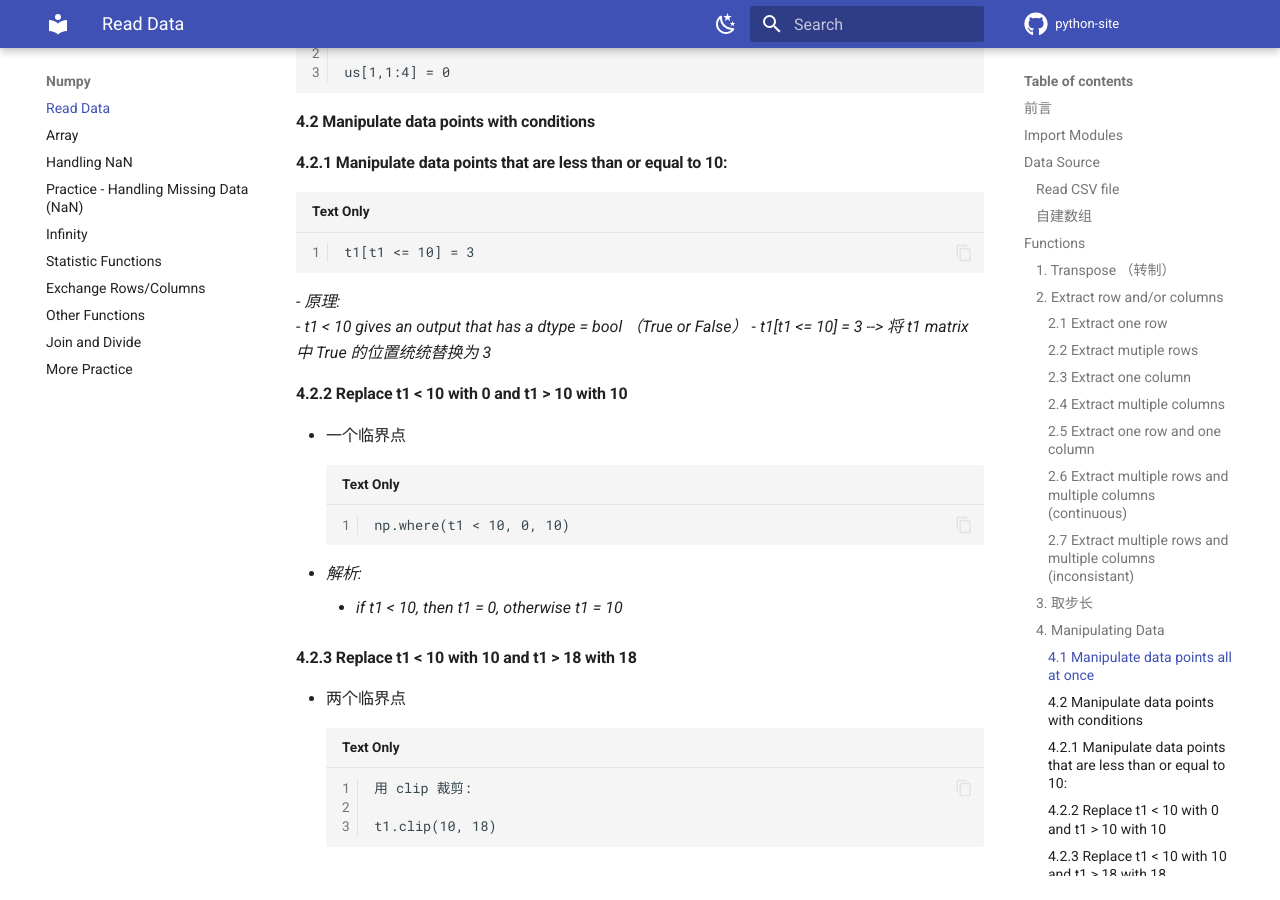
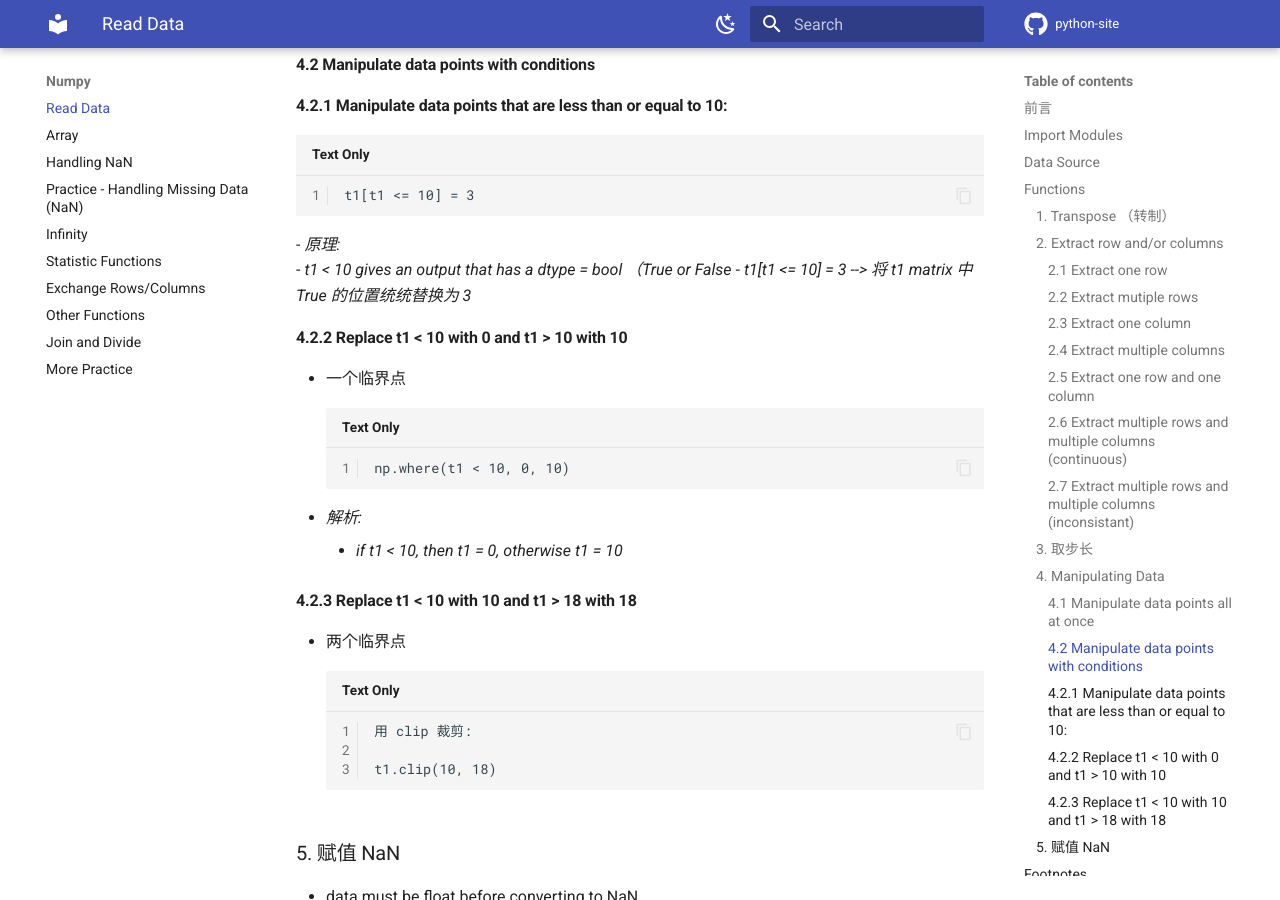
Before and after one commit to rojia20/python-site, an MkDocs documentation site: the page built from docs/numpy/numpy_readdata.md, in a window 1280 px wide and 900 px high, scrolled down 4540 px. Built offline with MkDocs 1.6.1 and Material for MkDocs 9.7.7, drawn with Linux system fonts in a browser that asks for light colours; nearby versions of some CDN libraries; library files that are not in the unit come from our copies; comment, search, counter and statistics services are not loaded.

Commit message:
update format

````diff
--- a/docs/numpy/numpy_readdata.md
+++ b/docs/numpy/numpy_readdata.md
@@ -16,7 +16,7 @@
 ```
 
 ## Data Source
-- ### Read CSV file
+- Read CSV file
 ```
 us_file_path = "./data/us_videos.csv"
 
@@ -27,7 +27,7 @@
 
 uk = np.loadtxt(uk_file_path, delimiter = ",", dtype = "int", skiprows = 1)
 ```
-- ### 自建数组
+- 自建数组
 ```
 t1 = np.arange(24).reshape(4, 6)
 print(t1)
@@ -165,7 +165,7 @@
 t1[t1 <= 10] = 3
 ```
  - *原理:*
-    - *t1 < 10 gives an output that has a dtype = bool （True or False）*
+    - *t1 < 10 gives an output that has a dtype = bool （True or False*
     - *t1[t1 <= 10] = 3 --> 将 t1 matrix 中 True 的位置统统替换为 3*
 
 #### 4.2.2 Replace t1 < 10 with 0 and t1 > 10 with 10
````
Also changed, not shown: docs/pandas/pandas_readdata.md (+1 -1 lines).
